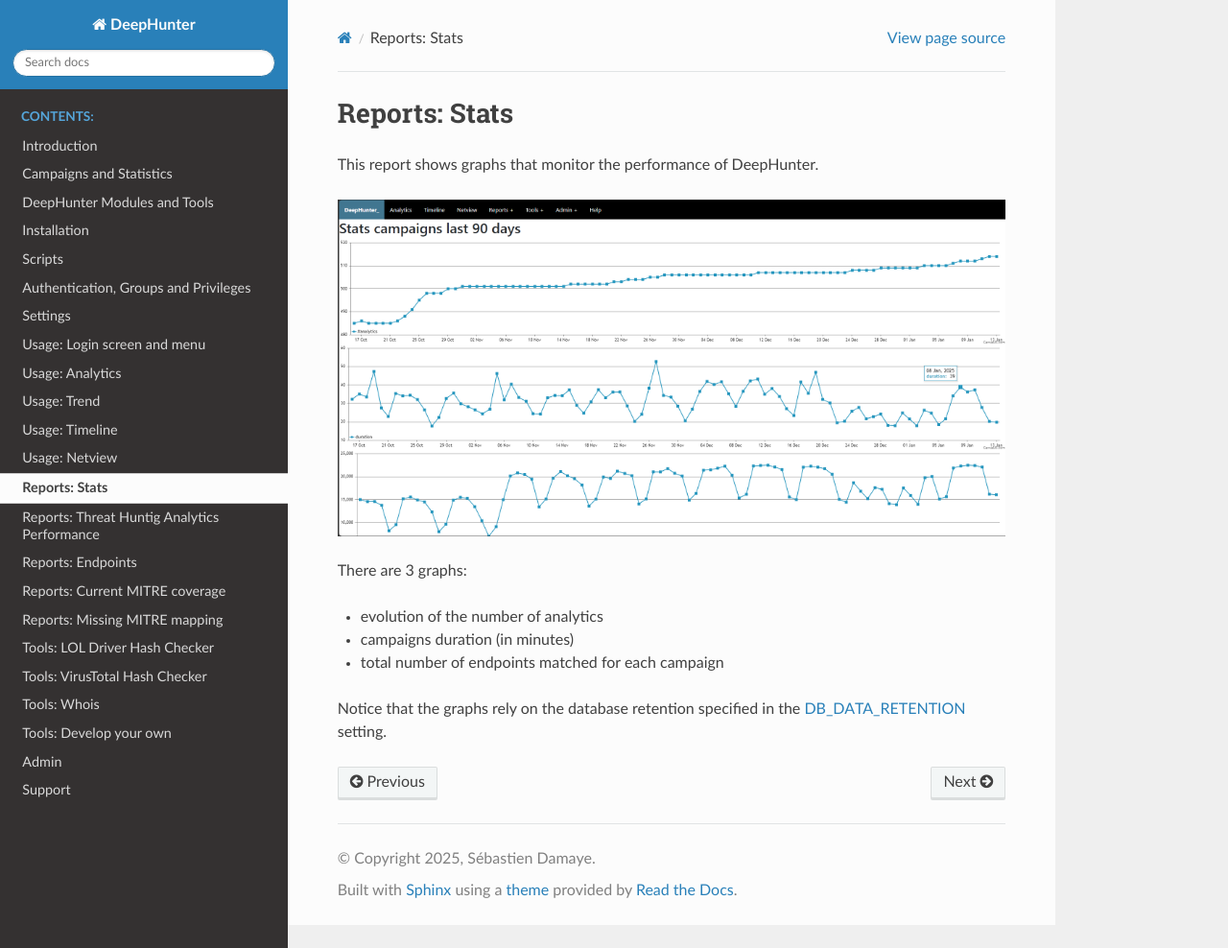
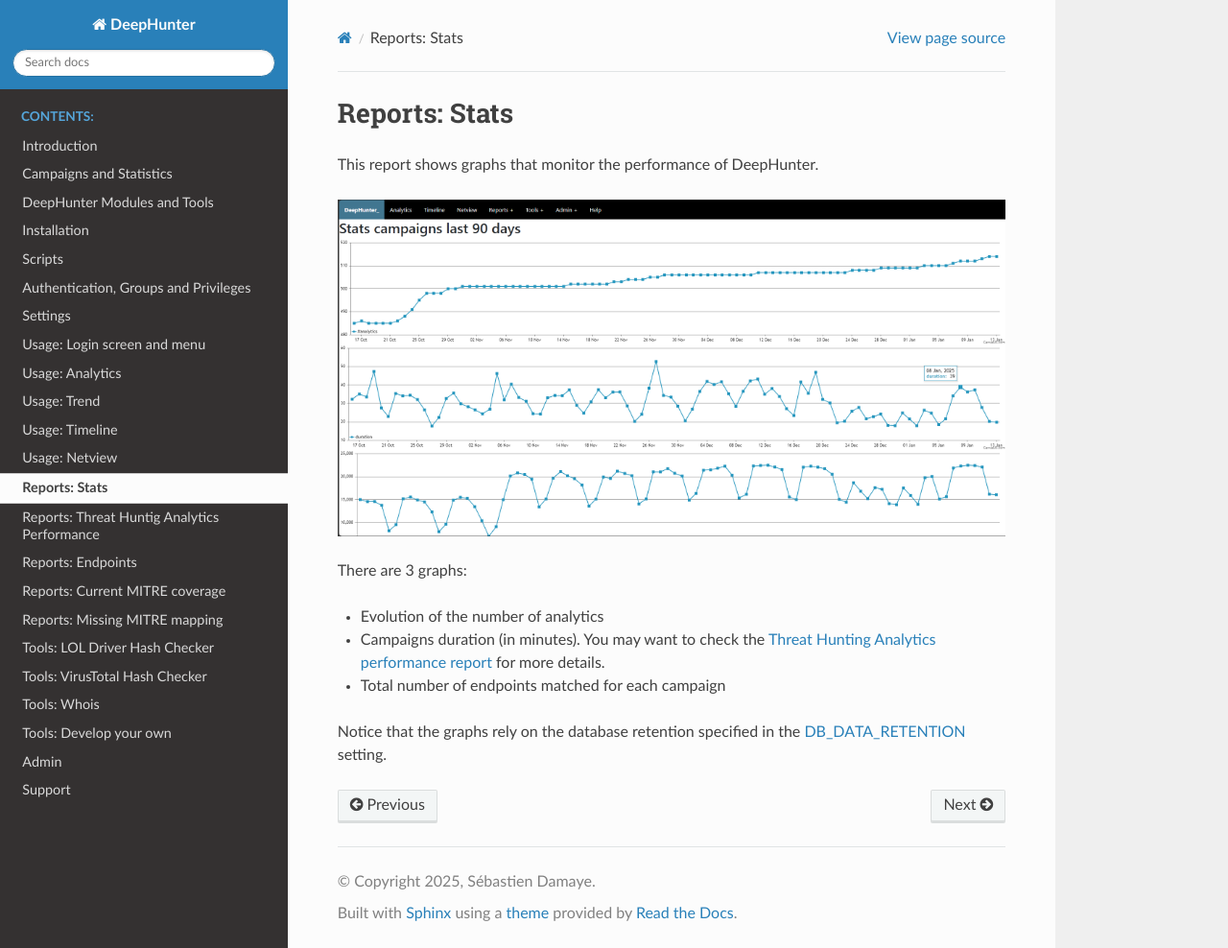
Before and after one commit to wikijm/deephunter, a Sphinx documentation site: the page built from docs/reports_stats.rst, in a window 1280 px wide and 988 px high. Shown: the whole window at 96% size. Built offline with Sphinx 7.4.7 and the Read the Docs theme 3.1.0, drawn with Linux system fonts in a browser that asks for light colours.

Commit message:
updated doc

```diff
--- a/docs/reports_stats.rst
+++ b/docs/reports_stats.rst
@@ -9,8 +9,8 @@
 
 There are 3 graphs:
 
-- evolution of the number of analytics
-- campaigns duration (in minutes)
-- total number of endpoints matched for each campaign
+- Evolution of the number of analytics
+- Campaigns duration (in minutes). You may want to check the `Threat Hunting Analytics performance report <reports_perfs.html>`_ for more details.
+- Total number of endpoints matched for each campaign
 
 Notice that the graphs rely on the database retention specified in the `DB_DATA_RETENTION <settings.html#db-data-retention>`_ setting.
--- a/static/commit_id.txt
+++ b/static/commit_id.txt
@@ -1 +1 @@
-51148f858805499cfbc680b023bd8a064ab44c31
+3e1a4c93fa6635f73e2bce31cfee428d3656f5de
```
